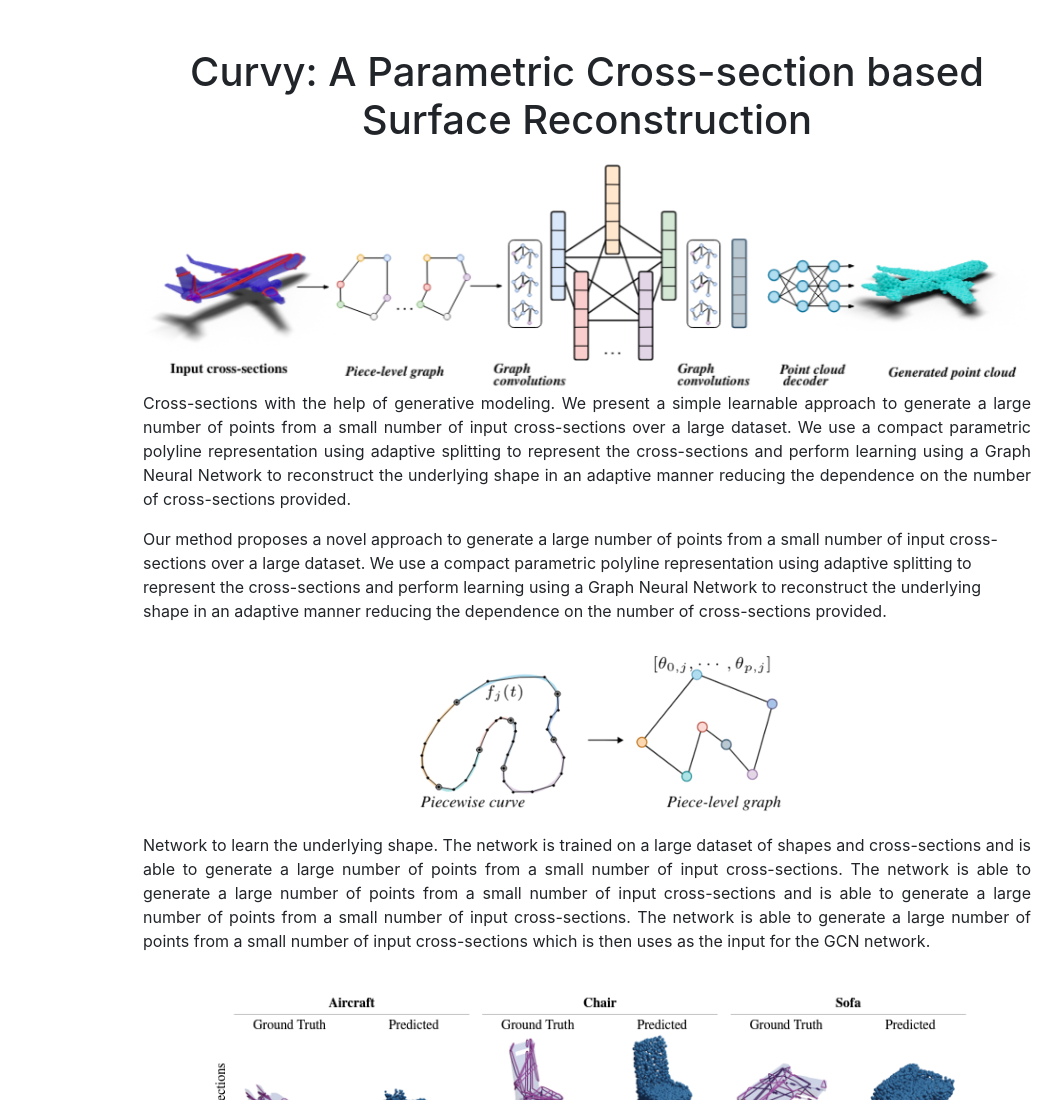
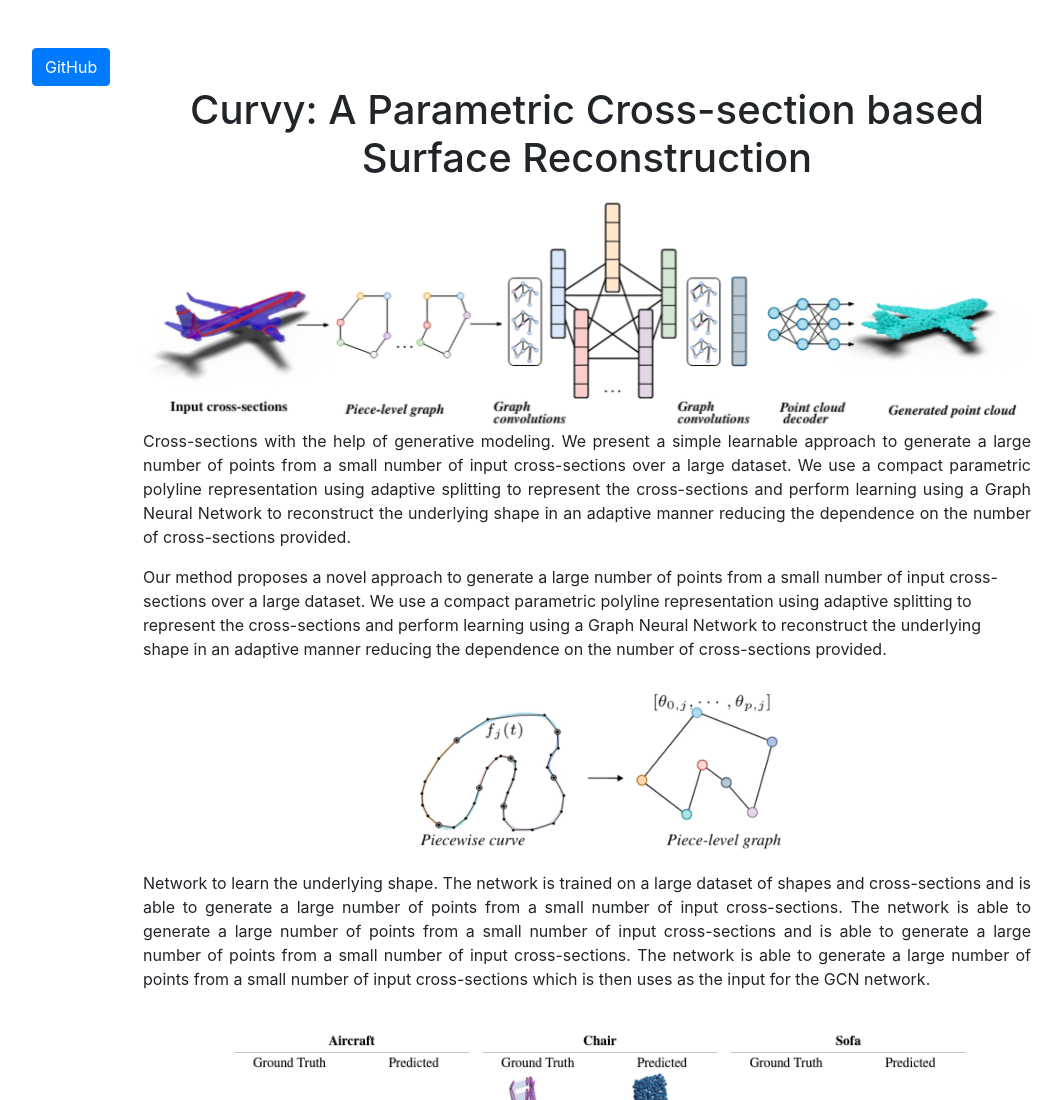
Before and after one commit to graphics-research-group/curvy, a plain HTML site: page curvy.html in a window 1280 px wide. Shown: the top 1100 px of the page, without its empty margins (111-1173 px from the left). Drawn offline with nearby package versions, Linux system fonts and the light colour scheme.

Commit message:
updated page

```diff
--- a/curvy.html
+++ b/curvy.html
@@ -16,6 +16,7 @@
     </style>
 </head>
 <body class="container mt-5" style="margin-left: 10%; margin-right: 10%;"></body>
+    <a href="https://github.com/graphics-research-group/curvy" class="btn btn-primary">GitHub</a>
     <div class="content">
         <h1 class="text-center">Curvy: A Parametric Cross-section based Surface Reconstruction</h1>
         <img src="curvy_arch.png" class="img-fluid" alt="Project Image">
```
